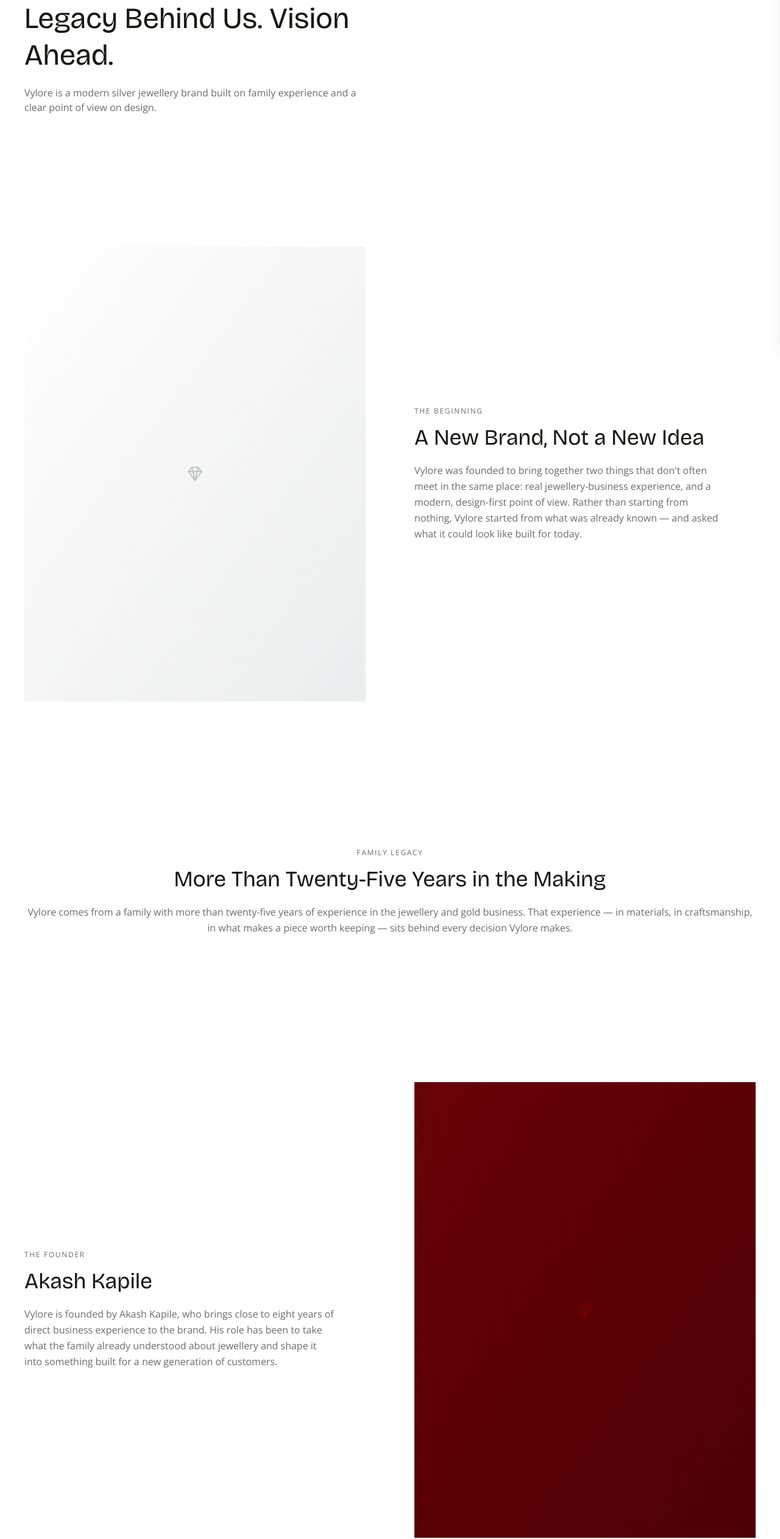
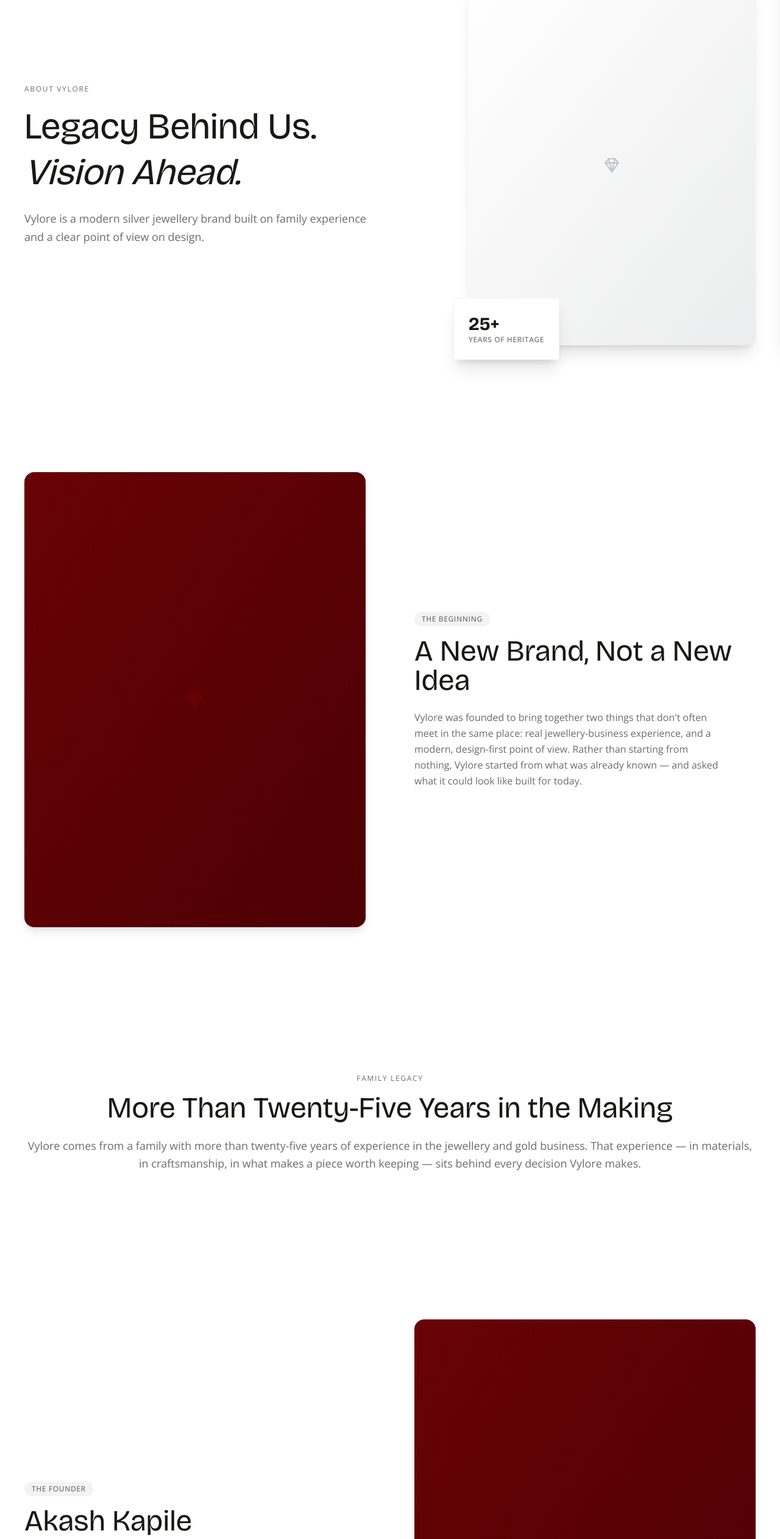
Before and after one commit to nikhil5050/vylore-ecommerce, a Next.js app: page /about in a window 1280 px wide. Shown: the part 234-2757 px from the top of the page at 61% size. Built offline with nearby package versions, Linux system fonts and the light colour scheme.

Commit message:
admin button ui update

```diff
--- a/src/app/about/page.tsx
+++ b/src/app/about/page.tsx
@@ -14,30 +14,59 @@
 
 export default function AboutPage() {
   return (
-    <main className="flex flex-1 flex-col">
-      <Container className="py-16 lg:py-24">
+    <main className="flex flex-1 flex-col overflow-x-hidden">
+      {/* Hero Section */}
+      <section className="relative py-16 lg:py-24">
+        <Container>
           <Breadcrumb items={[{ label: "Home", href: "/" }, { label: "About" }]} />
-        <p className="eyebrow mt-6 text-xs text-muted">About Vylore</p>
-        <h1 className="mt-4 max-w-2xl font-serif text-4xl leading-tight text-charcoal sm:text-5xl">
-          Legacy Behind Us. Vision Ahead.
+
+          <div className="mt-8 grid items-center gap-12 lg:grid-cols-12">
+            <FadeIn className="lg:col-span-7">
+              <p className="eyebrow text-xs uppercase tracking-widest text-muted">About Vylore</p>
+              <h1 className="mt-4 font-serif text-4xl leading-tight text-charcoal sm:text-5xl lg:text-6xl">
+                Legacy Behind Us.<br />
+                <span className="italic font-normal">Vision Ahead.</span>
               </h1>
-        <p className="mt-5 max-w-xl text-base text-muted">
-          Vylore is a modern silver jewellery brand built on family experience and a clear point of view on
-          design.
+              <p className="mt-6 max-w-xl text-lg leading-relaxed text-muted">
+                Vylore is a modern silver jewellery brand built on family experience and a clear point of view on design.
               </p>
-      </Container>
+            </FadeIn>
 
-      <section className="py-16 lg:py-[120px]">
-        <Container className="grid items-center gap-10 lg:grid-cols-2 lg:gap-20">
-          <FadeIn>
-            <div className="aspect-[3/4] overflow-hidden">
+            <FadeIn delay={0.2} className="lg:col-span-5">
+              <div className="relative mx-auto max-w-md lg:max-w-none">
+                <div className="aspect-[4/5] overflow-hidden rounded-2xl shadow-xl transition-transform duration-500 hover:scale-[1.01]">
                   <PlaceholderImage />
                 </div>
+                {/* Floating Metric Badge */}
+                <div className="absolute -bottom-6 -left-6 rounded-xl bg-white p-6 shadow-xl border border-charcoal/5">
+                  <p className="font-serif text-3xl font-bold text-charcoal">25+</p>
+                  <p className="text-xs font-medium uppercase tracking-wider text-muted">Years of Heritage</p>
+                </div>
+              </div>
             </FadeIn>
+          </div>
+        </Container>
+      </section>
+
+      {/* The Beginning Section */}
+      <section className="py-16 lg:py-28">
+        <Container className="grid items-center gap-12 lg:grid-cols-2 lg:gap-20">
+          <FadeIn>
+            <div className="relative group aspect-[3/4] overflow-hidden rounded-2xl shadow-lg">
+              <div className="h-full w-full transition-transform duration-700 group-hover:scale-105">
+                <PlaceholderImage tone="burgundy" />
+              </div>
+            </div>
+          </FadeIn>
+
           <FadeIn delay={0.1}>
-            <p className="eyebrow text-xs text-muted">The Beginning</p>
-            <h2 className="mt-4 font-serif text-3xl text-charcoal sm:text-4xl">A New Brand, Not a New Idea</h2>
-            <p className="mt-5 max-w-lg text-base leading-relaxed text-muted">
+            <span className="inline-block rounded-full bg-charcoal/5 px-3 py-1 text-xs font-medium uppercase tracking-wider text-muted">
+              The Beginning
+            </span>
+            <h2 className="mt-4 font-serif text-3xl text-charcoal sm:text-4xl lg:text-5xl">
+              A New Brand, Not a New Idea
+            </h2>
+            <p className="mt-6 max-w-lg text-base leading-relaxed text-muted">
               Vylore was founded to bring together two things that don&apos;t often meet in the same place: real
               jewellery-business experience, and a modern, design-first point of view. Rather than starting from
               nothing, Vylore started from what was already known — and asked what it could look like built for
@@ -47,14 +76,15 @@
         </Container>
       </section>
 
-      <section className="bg-white py-16 lg:py-[120px]">
-        <Container className="max-w-2xl text-center">
+      {/* Legacy Stats & Highlight */}
+      <section className="bg-white py-20 lg:py-32">
+        <Container className="max-w-3xl text-center">
           <FadeIn>
-            <p className="eyebrow text-xs text-muted">Family Legacy</p>
-            <h2 className="mt-4 font-serif text-3xl text-charcoal sm:text-4xl">
+            <p className="eyebrow text-xs uppercase tracking-widest text-muted">Family Legacy</p>
+            <h2 className="mt-4 font-serif text-3xl text-charcoal sm:text-4xl lg:text-5xl">
               More Than Twenty-Five Years in the Making
             </h2>
-            <p className="mt-5 text-base leading-relaxed text-muted">
+            <p className="mt-6 text-base leading-relaxed text-muted sm:text-lg">
               Vylore comes from a family with more than twenty-five years of experience in the jewellery and
               gold business. That experience — in materials, in craftsmanship, in what makes a piece worth
               keeping — sits behind every decision Vylore makes.
@@ -63,17 +93,25 @@
         </Container>
       </section>
 
-      <section className="py-16 lg:py-[120px]">
-        <Container className="grid items-center gap-10 lg:grid-cols-2 lg:gap-20">
+      {/* Founder Section */}
+      <section className="py-16 lg:py-28">
+        <Container className="grid items-center gap-12 lg:grid-cols-2 lg:gap-20">
           <FadeIn className="lg:order-2">
-            <div className="aspect-[3/4] overflow-hidden">
+            <div className="relative group aspect-[3/4] overflow-hidden rounded-2xl shadow-lg">
+              <div className="h-full w-full transition-transform duration-700 group-hover:scale-105">
                 <PlaceholderImage tone="burgundy" />
               </div>
+            </div>
           </FadeIn>
+
           <FadeIn delay={0.1} className="lg:order-1">
-            <p className="eyebrow text-xs text-muted">The Founder</p>
-            <h2 className="mt-4 font-serif text-3xl text-charcoal sm:text-4xl">Akash Kapile</h2>
-            <p className="mt-5 max-w-lg text-base leading-relaxed text-muted">
+            <span className="inline-block rounded-full bg-charcoal/5 px-3 py-1 text-xs font-medium uppercase tracking-wider text-muted">
+              The Founder
+            </span>
+            <h2 className="mt-4 font-serif text-3xl text-charcoal sm:text-4xl lg:text-5xl">
+              Akash Kapile
+            </h2>
+            <p className="mt-6 max-w-lg text-base leading-relaxed text-muted">
               Vylore is founded by Akash Kapile, who brings close to eight years of direct business experience
               to the brand. His role has been to take what the family already understood about jewellery and
               shape it into something built for a new generation of customers.
@@ -82,33 +120,56 @@
         </Container>
       </section>
 
-      <section className="bg-white py-16 lg:py-[120px]">
-        <Container className="max-w-2xl text-center">
-          <FadeIn>
-            <p className="eyebrow text-xs text-muted">Why Vylore</p>
-            <h2 className="mt-4 font-serif text-3xl text-charcoal sm:text-4xl">
+      {/* Interactive Core Values / Why Vylore & Quality */}
+      <section className="bg-white py-20 lg:py-28">
+        <Container>
+          <div className="grid gap-8 md:grid-cols-2">
+            <FadeIn className="rounded-2xl border border-charcoal/10 bg-white/50 p-8 sm:p-12 shadow-sm transition-all hover:shadow-md">
+              <p className="eyebrow text-xs uppercase tracking-widest text-muted">Why Vylore</p>
+              <h3 className="mt-4 font-serif text-2xl text-charcoal sm:text-3xl">
                 Family Knowledge. A Founder&apos;s Vision.
-            </h2>
-            <p className="mt-5 text-base leading-relaxed text-muted">
+              </h3>
+              <p className="mt-4 text-base leading-relaxed text-muted">
                 Vylore exists on the belief that jewellery businesses don&apos;t need to choose between heritage
                 and modernity. The family provides the knowledge. The founder provides the direction. Together,
                 they shape jewellery for a customer who wants both substance and a modern point of view.
               </p>
             </FadeIn>
+
+            <FadeIn delay={0.1} className="rounded-2xl border border-charcoal/10 bg-white/50 p-8 sm:p-12 shadow-sm transition-all hover:shadow-md">
+              <p className="eyebrow text-xs uppercase tracking-widest text-muted">Quality &amp; Purity</p>
+              <h3 className="mt-4 font-serif text-2xl text-charcoal sm:text-3xl">
+                Know What You Wear
+              </h3>
+              <p className="mt-4 text-base leading-relaxed text-muted">
+                Vylore believes customers should be able to understand the quality of what they buy. Metal and
+                purity information is shared on each product page where available, and every piece is checked for
+                finish and construction before it is dispatched.
+              </p>
+            </FadeIn>
+          </div>
         </Container>
       </section>
 
-      <section className="py-16 lg:py-[120px]">
-        <Container className="grid items-center gap-10 lg:grid-cols-2 lg:gap-20">
+      {/* Design Philosophy */}
+      <section className="py-16 lg:py-28">
+        <Container className="grid items-center gap-12 lg:grid-cols-2 lg:gap-20">
           <FadeIn>
-            <div className="aspect-[3/4] overflow-hidden">
+            <div className="relative group aspect-[3/4] overflow-hidden rounded-2xl shadow-lg">
+              <div className="h-full w-full transition-transform duration-700 group-hover:scale-105">
                 <PlaceholderImage />
               </div>
+            </div>
           </FadeIn>
+
           <FadeIn delay={0.1}>
-            <p className="eyebrow text-xs text-muted">Design Philosophy</p>
-            <h2 className="mt-4 font-serif text-3xl text-charcoal sm:text-4xl">Distinctive, Not Traditional</h2>
-            <p className="mt-5 max-w-lg text-base leading-relaxed text-muted">
+            <span className="inline-block rounded-full bg-charcoal/5 px-3 py-1 text-xs font-medium uppercase tracking-wider text-muted">
+              Design Philosophy
+            </span>
+            <h2 className="mt-4 font-serif text-3xl text-charcoal sm:text-4xl lg:text-5xl">
+              Distinctive, Not Traditional
+            </h2>
+            <p className="mt-6 max-w-lg text-base leading-relaxed text-muted">
               Vylore is designed to feel modern, considered and quietly confident — never ornate for its own
               sake. Every piece is meant to look intentional: a small number of ideas, resolved carefully,
               rather than a large number of ideas resolved quickly.
@@ -117,26 +178,16 @@
         </Container>
       </section>
 
-      <section className="bg-white py-16 lg:py-[120px]">
-        <Container className="max-w-2xl text-center">
+      {/* Statement Banner (No Compromise) */}
+      <section className="relative overflow-hidden bg-burgundy py-24 text-ivory lg:py-36">
+        <div className="absolute inset-0 opacity-10 bg-[radial-gradient(#fff_1px,transparent_1px)] [background-size:16px_16px]" />
+        <Container className="relative max-w-3xl text-center">
           <FadeIn>
-            <p className="eyebrow text-xs text-muted">Quality &amp; Purity</p>
-            <h2 className="mt-4 font-serif text-3xl text-charcoal sm:text-4xl">Know What You Wear</h2>
-            <p className="mt-5 text-base leading-relaxed text-muted">
-              Vylore believes customers should be able to understand the quality of what they buy. Metal and
-              purity information is shared on each product page where available, and every piece is checked for
-              finish and construction before it is dispatched.
-            </p>
-          </FadeIn>
-        </Container>
-      </section>
-
-      <section className="bg-burgundy py-16 text-ivory lg:py-[120px]">
-        <Container className="max-w-2xl text-center">
-          <FadeIn>
-            <p className="eyebrow text-xs text-champagne">Our Philosophy</p>
-            <h2 className="mt-4 font-serif text-4xl sm:text-5xl">No Compromise.</h2>
-            <p className="mt-5 text-base leading-relaxed text-ivory/75">
+            <p className="eyebrow text-xs uppercase tracking-widest text-champagne">Our Philosophy</p>
+            <h2 className="mt-4 font-serif text-5xl sm:text-6xl tracking-tight">
+              No Compromise.
+            </h2>
+            <p className="mt-6 text-base leading-relaxed text-ivory/85 sm:text-lg">
               No compromise on materials. No compromise on design. No compromise on how a piece is finished,
               billed, or delivered. It is a simple standard, and it shapes every decision behind Vylore.
             </p>
@@ -144,17 +195,25 @@
         </Container>
       </section>
 
-      <section className="py-16 lg:py-[120px]">
-        <Container className="grid items-center gap-10 lg:grid-cols-2 lg:gap-20">
+      {/* Future Vision */}
+      <section className="py-20 lg:py-32">
+        <Container className="grid items-center gap-12 lg:grid-cols-2 lg:gap-20">
           <FadeIn className="lg:order-2">
-            <div className="aspect-[3/4] overflow-hidden">
+            <div className="relative group aspect-[3/4] overflow-hidden rounded-2xl shadow-lg">
+              <div className="h-full w-full transition-transform duration-700 group-hover:scale-105">
                 <PlaceholderImage tone="burgundy" />
               </div>
+            </div>
           </FadeIn>
+
           <FadeIn delay={0.1} className="lg:order-1">
-            <p className="eyebrow text-xs text-muted">Future Vision</p>
-            <h2 className="mt-4 font-serif text-3xl text-charcoal sm:text-4xl">Building for the Long Term</h2>
-            <p className="mt-5 max-w-lg text-base leading-relaxed text-muted">
+            <span className="inline-block rounded-full bg-charcoal/5 px-3 py-1 text-xs font-medium uppercase tracking-wider text-muted">
+              Future Vision
+            </span>
+            <h2 className="mt-4 font-serif text-3xl text-charcoal sm:text-4xl lg:text-5xl">
+              Building for the Long Term
+            </h2>
+            <p className="mt-6 max-w-lg text-base leading-relaxed text-muted">
               Vylore is being built with a long-term view — starting with silver jewellery for today&apos;s
               customer, with the ambition to grow into a brand recognised well beyond where it started.
             </p>
--- a/src/app/admin/categories/page.tsx
+++ b/src/app/admin/categories/page.tsx
@@ -47,7 +47,7 @@
         title="Categories"
         description="Organise your catalogue into shoppable categories."
         actions={
-          <Button render={<Link href="/admin/categories/add" />}>
+          <Button nativeButton={false} render={<Link href="/admin/categories/add" />}>
             <Plus className="h-4 w-4" /> Add Category
           </Button>
         }
--- a/src/app/admin/inventory/adjustments/page.tsx
+++ b/src/app/admin/inventory/adjustments/page.tsx
@@ -16,7 +16,7 @@
         title="Adjustment history isn't tracked yet"
         description="The backend doesn't keep an audit log of stock changes. Use the Stock Overview page to adjust quantities directly."
         action={
-          <Button size="sm" variant="outline" render={<Link href="/admin/inventory" />}>
+          <Button size="sm" variant="outline" nativeButton={false} render={<Link href="/admin/inventory" />}>
             Go to Stock Overview
           </Button>
         }
--- a/src/app/admin/products/page.tsx
+++ b/src/app/admin/products/page.tsx
@@ -26,7 +26,7 @@
         title="Products"
         description="Manage your full jewellery catalogue."
         actions={
-          <Button render={<Link href="/admin/products/add" />}>
+          <Button nativeButton={false} render={<Link href="/admin/products/add" />}>
             <Plus className="h-4 w-4" /> Add Product
           </Button>
         }
```
Also changed, not shown: src/components/home/vylore-experience/BackgroundWordmark.tsx (+13 -3 lines), 1 other file (tests, documents, lock files or other folders). Lines whose indentation alone changed are shown as unchanged.
